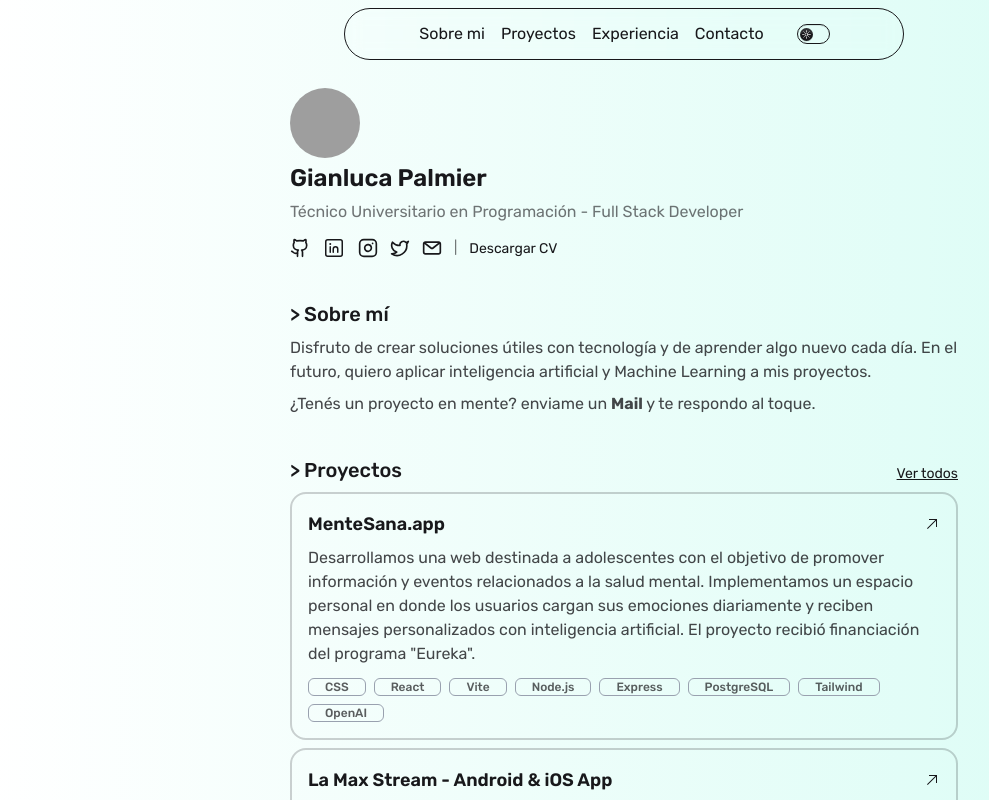
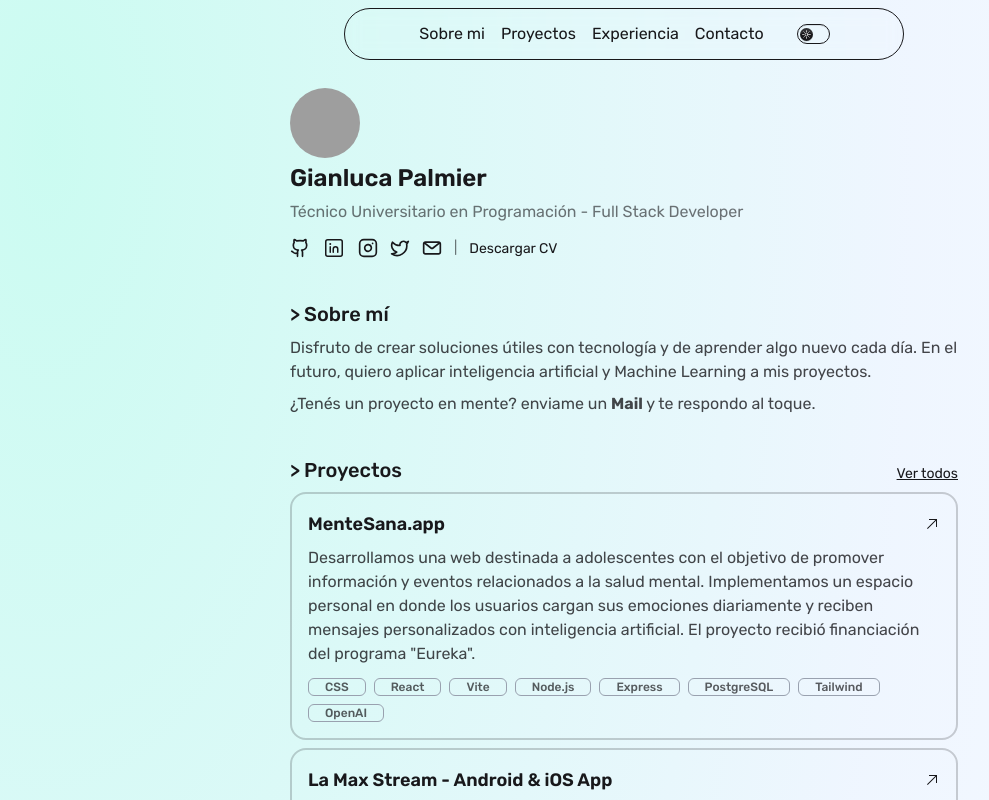
Before and after one commit to gianlucafarias/portfolio, a Next.js app: page / in a window 1280 px wide. Shown: the top 800 px of the page, without its empty margins (16-1005 px from the left). Built offline with nearby package versions, Linux system fonts and the light colour scheme; grey boxes are pictures that could not be loaded.

Commit message:
change gradiente

```diff
--- a/src/app/layout.js
+++ b/src/app/layout.js
@@ -24,9 +24,8 @@ export default function RootLayout({ children }) {
                 <link href="https://fonts.googleapis.com/css2?family=Rubik:ital,wght@0,300..900;1,300..900&display=swap" rel="stylesheet" />
             </head>
             <body
-                className={`antialiased overflow-auto min-h-screen bg-gradient-to-l from-teal-100/80  to-white dark:bg-gradient-to-l dark:from-teal-950 dark:to-black`}
-            >
-                <div className="w-[100%] md:w-[700px] m-auto">
+className={`antialiased overflow-auto min-h-screen bg-radial-[at_5%_5%] from-teal-100 via-blue-50 to-white dark:bg-radial-[at_5%_5%] dark:from-teal-900 dark:via-slate-800 dark:to-black`}>
+ <div className="w-[100%] md:w-[700px] m-auto">
                     <Navbar />
                     {children}
                     <Footer />
```
